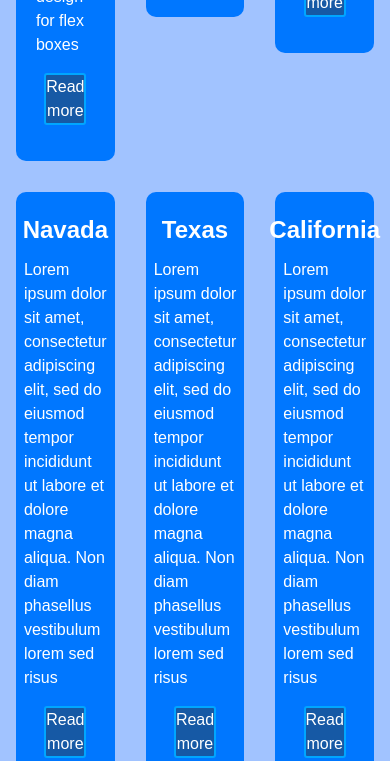
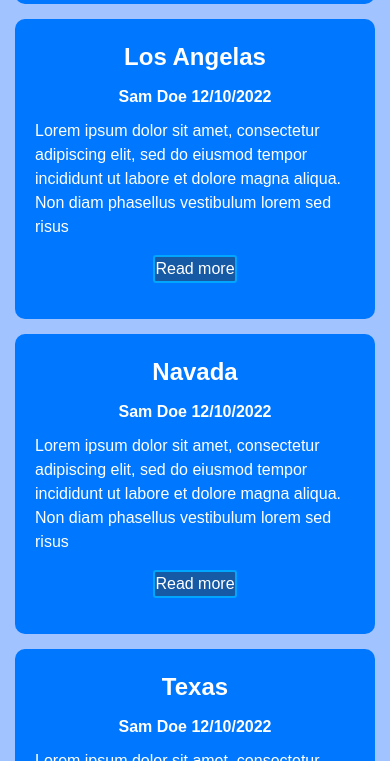
Before and after one commit to samgnjihia/Personal-Blog-Website, a plain HTML site: page index.html in a window 390 px wide. Shown: the part 1239-2000 px from the top of the page. Drawn offline with Linux system fonts and the light colour scheme.

Commit message:
responsive design

```diff
--- a/css/blog.css
+++ b/css/blog.css
@@ -27,7 +27,6 @@
   grid-area: item1;
 }
 
-
 #main_footer {
   grid-area: ft;
 }
@@ -39,9 +38,10 @@
   margin-right: 40px;
 }
 
-#blog_img2, #blog_img4 {
+#blog_img2,
+#blog_img4 {
   height: 300px;
-  width: 400px;
+  width: 500px;
   padding: 10px;
   margin-right: 40px;
 }
@@ -61,11 +61,7 @@
 }
 
 .box-containers {
-  /* height: px; */
-  /* background-color: lightblue; */
   display: flex;
-  /* justify-content: space-between; */
-  /* align-items: center; */
   flex-direction: row;
 }
 
@@ -98,7 +94,7 @@ p {
     align-items: center;
   }
 
-  .box-containers {
+  .main-container {
     display: block;
   }
 }
--- a/css/main.css
+++ b/css/main.css
@@ -113,7 +113,7 @@ p {
     align-items: center;
   }
 
-  /* .box-containers {
+  .main-container {
     display: block;
-  } */
+  }
 }
--- a/index.html
+++ b/index.html
@@ -39,6 +39,7 @@
         <div class="blog">
             <div class="box-items" id="box_item1">
                 <h2 class="box-header">Seattle</h2>
+                <h4 class="box-header">Sam Doe 12/10/2022</h4>
                 <p>Test the design for flex boxes Test the design for flex boxes Test the design for flex boxes
                     Test the design for flex boxes Test the design for flex boxes Test the design for flex boxes
                 </p>
@@ -50,6 +51,7 @@
         <div class="blog">
             <div class="box-items" id="box_item2">
                 <h2 class="box-header">Florida</h2>
+                <h4 class="box-header">Sam Doe 12/10/2022</h4>
                 <p>Lorem ipsum dolor sit amet, consectetur adipiscing elit, sed do eiusmod tempor incididunt ut labore
                     et dolore magna aliqua. Non diam phasellus vestibulum lorem sed risus
                 </p>
@@ -61,6 +63,7 @@
         <div class="blog">
             <div class="box-items" id="box_item3">
                 <h2 class="box-header">Los Angelas</h2>
+                <h4 class="box-header">Sam Doe 12/10/2022</h4>
                 <p>
                     Lorem ipsum dolor sit amet, consectetur adipiscing elit, sed do eiusmod tempor
                     incididunt ut labore et dolore magna aliqua. Non diam phasellus vestibulum lorem sed risus
@@ -74,6 +77,7 @@
         <div class="blog">
             <div class="box-items" id="box_item4">
                 <h2 class="box-header">Navada</h2>
+                <h4 class="box-header">Sam Doe 12/10/2022</h4>
                 <p>Lorem ipsum dolor sit amet, consectetur adipiscing elit, sed do eiusmod tempor incididunt ut labore
                     et dolore magna aliqua. Non diam phasellus vestibulum lorem sed risus
                 </p>
@@ -85,6 +89,7 @@
         <div class="blog">
             <div class="box-items" id="box_item5">
                 <h2 class="box-header">Texas</h2>
+                <h4 class="box-header">Sam Doe 12/10/2022</h4>
                 <p>
                     Lorem ipsum dolor sit amet, consectetur adipiscing elit, sed do eiusmod tempor incididunt ut labore
                     et dolore magna aliqua. Non diam phasellus vestibulum lorem sed risus
@@ -98,6 +103,7 @@
         <div class="blog">
             <div class="box-items" id="box_item6">
                 <h2 class="box-header">California</h2>
+                <h4 class="box-header">Sam Doe 12/10/2022</h4>
                 <p>
                     Lorem ipsum dolor sit amet, consectetur adipiscing elit, sed do eiusmod tempor incididunt ut labore
                     et dolore magna aliqua. Non diam phasellus vestibulum lorem sed risus
```
